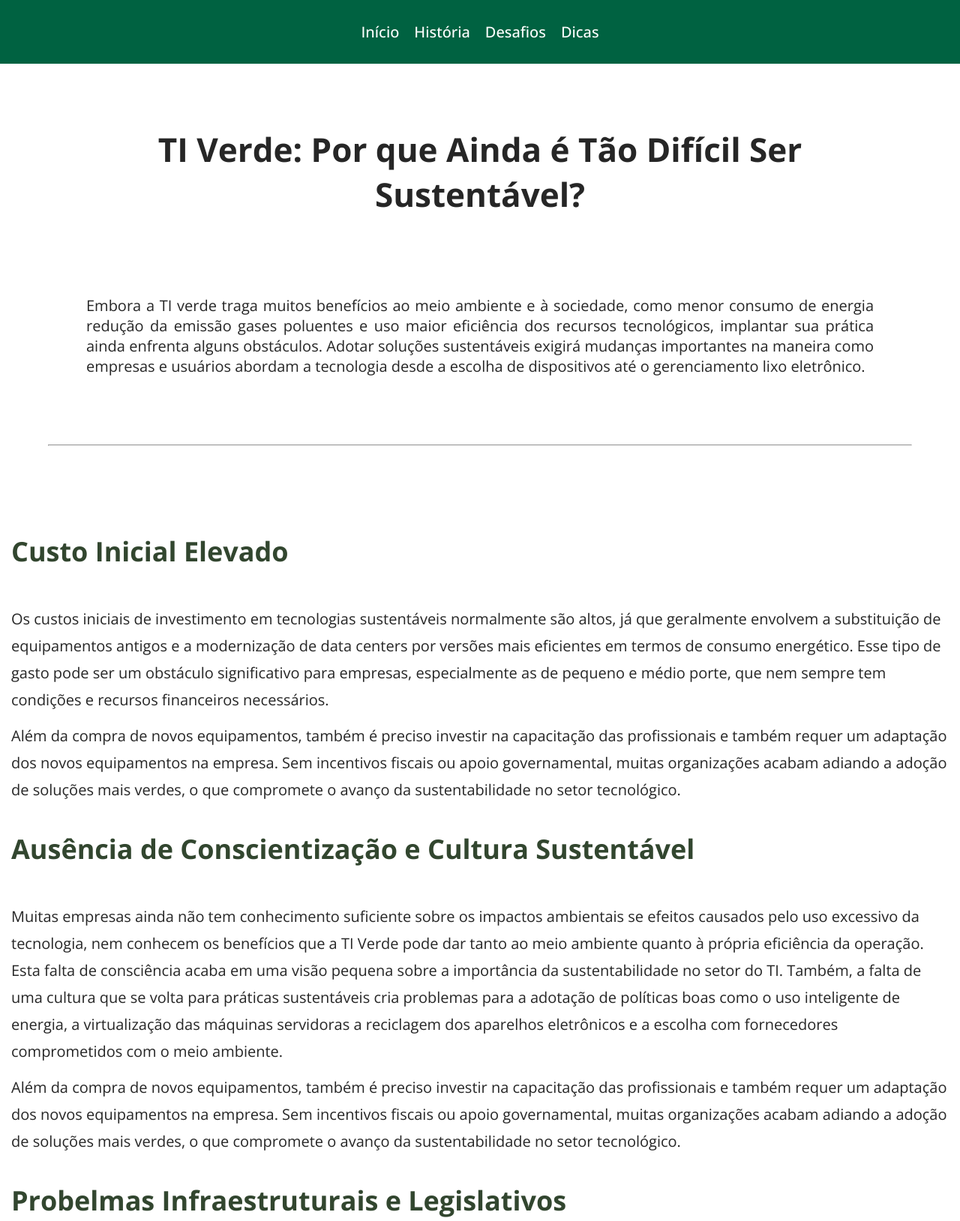
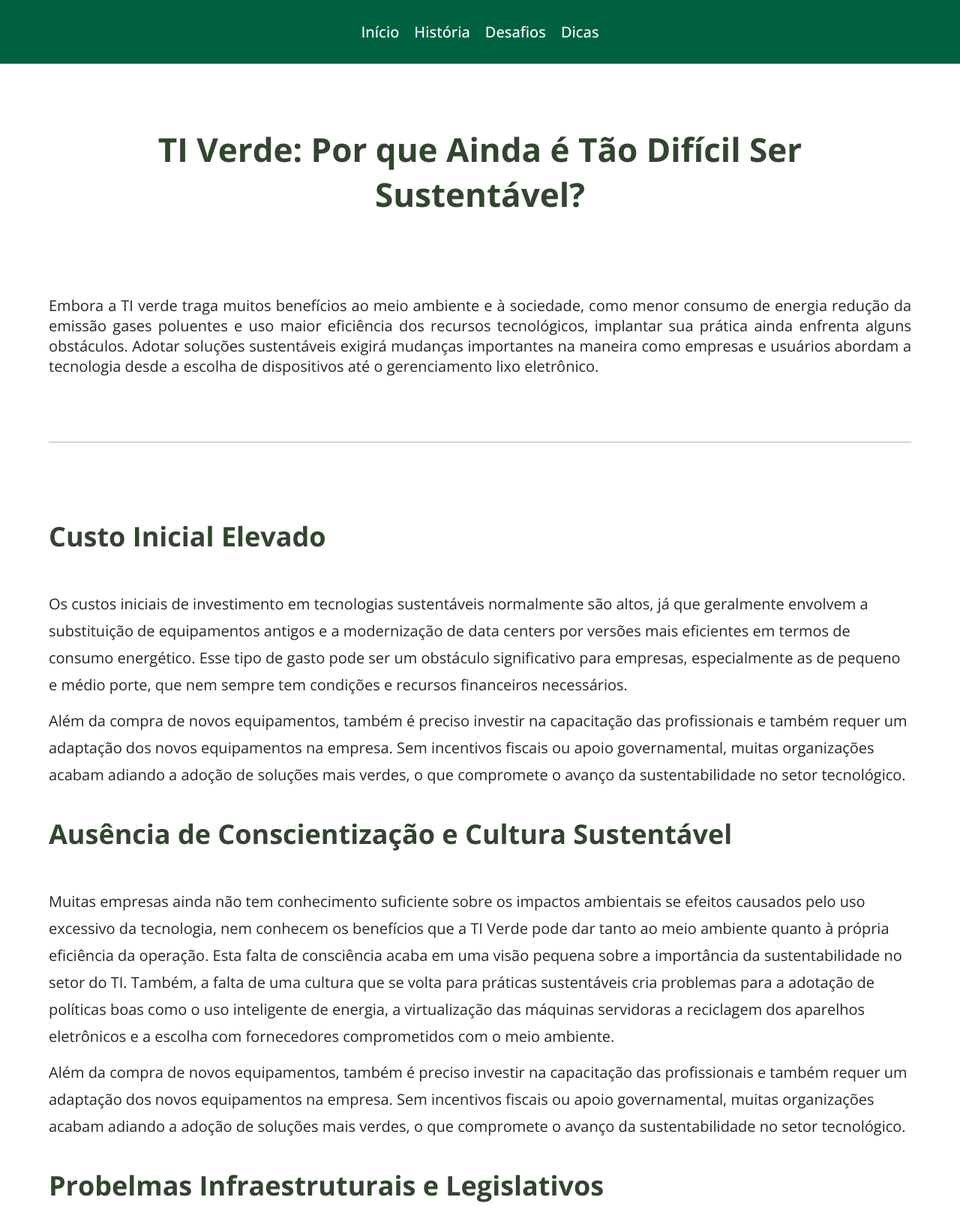
Before and after one commit to ErickHirooka/TrabalhoAPS, a plain HTML site: page desafios.html in a window 1280 px wide. Shown: the top 1629 px of the page at 75% size. Drawn offline with nearby package versions, Linux system fonts and the light colour scheme.

Commit message:
Algumas correções e alterações de estilo

```diff
--- a/assets/styles/desafios.css
+++ b/assets/styles/desafios.css
@@ -1,100 +1,29 @@
-/* Importando uma fonte do google fonts */
-@import url("https://fonts.googleapis.com/css2?family=Open+Sans:ital,wght@0,300..800;1,300..800&display=swap");
-
-/* Variáveis*/
-:root {
-  --primary-color: #006241;
-  --secondary-color: #32462f;
-  --dark-color: #262626;
-  --light-color: #ffff;
-}
-/* Reset Básico */
-* {
-  margin: 0;
-  padding: 0;
-  box-sizing: border-box;
-}
-/* Estilos Gerais */
-body {
-  font-family: "Open Sans", sans-serif;
-  color: var(--dark-color);
-  font-size: 20px;
-}
-
-a {
-  text-decoration: none;
-  color: var(--dark-color);
-}
-
-.container {
-  width: 100%;
-  max-width: 1050px;
-  margin: auto;
-}
-
-.container-texto{
-  width: 100%;
-  max-width: 1250px;
-  margin: auto;
-}
-
-/* Header - Menu */
-.header {
-  background-color: var(--primary-color);
-  height: 85px;
-}
-
-.header .container {
-  display: flex;
-  justify-content: center;
-  align-items: center;
-  height: 100%;
-}
-
-.navigation {
-  display: flex;
-  gap: 20px;
-  font-weight: 500;
-  font-size: 1.25rem;
-}
-.link-menu {
-  color: var(--light-color);
-  transition: color 0.3s ease;
-  position: relative;
-}
-
-hr{
-  margin: 2px 5%;
-}
-
-.link-menu:hover::after {
-  content: "";
-  width: 100%;
-  height: 5px;
-  border-radius: 5px;
-  background-color: white;
-  position: absolute;
-  bottom: -25px;
-  right: 0;
-}
-
 /* Banner - Sessão da intro */
 .banner {
+  background-color: transparent;
   height: 506px;
 }
 
 .banner .container {
   display: flex;
+  position: relative;
   height: 100%;
 }
 
-.left{
-  margin-top: 84px;
+.banner .container::after {
+  content: "";
+  position: absolute;
+  opacity: 0.2;
+  bottom: 0;
+  width: 100%;
+  height: 2px;
+  background-color: var(--dark-color);
 }
 
-
 .left {
+  margin-top: 84px;
   height: 333px;
+  width: 100%;
   display: flex;
   flex-direction: column;
   justify-content: space-between;
@@ -102,10 +31,8 @@ hr{
 
 .h1 {
   font-size: 2.75rem;
-  color: var(--dark-color);
+  color: var(--secondary-color);
   text-align: center;
-
-
 }
 
 .texto-intro {
@@ -120,7 +47,7 @@ hr{
 
 /* Main - Conteúdo principal da página*/
 .main {
-  padding-top: 120px;
+  padding-top: 100px;
 }
 
 .section {
@@ -130,15 +57,13 @@ hr{
   gap: 12px;
 }
 
-.futura-imagem {
+.main-imagem {
+  display: block;
   width: 100%;
-  max-width: 880px;
-  height: 500px;
-  color: var(--light-color);
-  text-align: center;
-  place-content: center;
-  margin: 75px auto;
+  max-width: 900px;
+  margin: auto;
   border-radius: 8px;
+  margin-top: 100px;
 }
 
 .h2 {
@@ -167,11 +92,6 @@ hr{
   height: 100%;
 }
 
-img{
-  max-width: 100%;
-  height: auto;
-}
-
 /* Responsividade - TODO */
 
 /* Consegue se manter até 1280. Menor que isso terá que ser ajustado */
--- a/assets/styles/historia.css
+++ b/assets/styles/historia.css
@@ -1,135 +1,64 @@
-/* Importando uma fonte do google fonts */
-@import url("https://fonts.googleapis.com/css2?family=Open+Sans:ital,wght@0,300..800;1,300..800&display=swap");
-
-/* Variáveis*/
-:root {
-  --primary-color: #006241;
-  --secondary-color: #32462f;
-  --dark-color: #262626;
-  --light-color: #ffff;
-}
-/* Reset Básico */
-* {
-  margin: 0;
-  padding: 0;
-  box-sizing: border-box;
-}
-/* Estilos Gerais */
-body {
-  font-family: "Open Sans", sans-serif;
-  color: var(--dark-color);
-  font-size: 20px;
-}
-
-a {
-  text-decoration: none;
-  color: var(--dark-color);
-}
-
-.container {
-  width: 100%;
-  max-width: 1150px;
-  margin: auto;
-}
-
-/* Header - Menu */
-.header {
-  background-color: var(--primary-color);
-  height: 85px;
-}
-
-.header .container {
-  display: flex;
-  justify-content: center;
-  align-items: center;
-  height: 100%;
-}
-
-.navigation {
-  display: flex;
-  gap: 20px;
-  font-weight: 500;
-  font-size: 1.25rem;
-}
-.link-menu {
-  color: var(--light-color);
-  transition: color 0.3s ease;
-  position: relative;
-}
-
-.link-menu:hover::after {
-  content: "";
-  width: 100%;
-  height: 5px;
-  border-radius: 5px;
-  background-color: white;
-  position: absolute;
-  bottom: -25px;
-  right: 0;
-}
-
 /* Banner - Sessão da intro */
 .banner {
+  background-color: transparent;
   height: 506px;
 }
 
 .banner .container {
-  display: flex;
-  height: 100%;
+  position: relative;
+}
+
+.banner .container::after {
+  content: "";
+  opacity: 0.3;
+  position: absolute;
+  bottom: -25px;
+  width: 100%;
+  height: 3px;
+  border-radius: 2px;
+  background-color: var(--primary-color);
 }
 
 .left,
 .right {
-  width: 50%;
-  margin-top: 84px;
+  display: flex;
+  flex-direction: column;
 }
 
 .left {
-  display: flex;
-  flex-direction: column;
+  height: 400px;
+  align-items: center;
+  justify-content: center;
+  gap: 30px;
   background-color: var(--primary-color);
   border-radius: 8px;
+  padding: 30px;
 }
 
 .right {
-  text-align: right;
+  text-align: unset;
+  align-items: center;
 }
 
 .h1 {
   font-size: 2.75rem;
   color: var(--light-color);
-  margin-left: 10%;
-  margin-top: 5%;
 }
 
 .texto-intro {
   color: var(--light-color);
   text-align: justify;
-  margin-left: 10%;
-  margin-right: 15%;
-  margin-bottom: 40%;
-  margin-top: 5%;
 }
 
 .img-banner {
   width: 100%;
   max-width: 590px;
   height: 400px;
+  object-fit: cover;
   margin-right: -43px;
 }
 
 /* Main - Conteúdo principal da página*/
-.main {
-  padding-top: 120px;
-}
-
-.section {
-  margin-bottom: 36px;
-  display: flex;
-  flex-direction: column;
-  gap: 12px;
-}
-
 .fundo-verde {
   width: 117%;
   max-width: 1800px;
@@ -142,48 +71,39 @@ a {
   margin-right: 100px;
 }
 
-.h2 {
-  font-size: 2.25rem;
-  margin-bottom: 36px;
-  text-align: left;
-  color: var(--secondary-color);
-}
-
-.texto-basico1 {
+.texto-basico {
   font-size: 1.25rem;
   line-height: 1.8;
   color: var(--dark-color);
 }
 
-.texto-basico {
-  font-size: 1.25rem;
-  line-height: 1.8;
-  color: var(--dark-color);
+.section {
+  position: relative;
 }
-.texto-basico2 {
-  font-size: 1.25rem;
-  line-height: 1.8;
-  color: var(--dark-color);
+
+.section::after {
+  content: "";
+  opacity: 0.3;
+  position: absolute;
+  bottom: -25px;
+  width: 100%;
+  height: 3px;
+  border-radius: 2px;
+  background-color: var(--primary-color);
 }
+
+.section--hoje-em-dia {
+  padding-top: 20px;
+}
+
 .linha-do-tempo {
   width: 100%;
   margin-top: 100px;
 }
+
 /* Footer - rodapé */
 .footer {
   margin-top: 50px;
-  background-color: var(--primary-color);
-  color: var(--light-color);
-  text-align: center;
-  height: 85px;
-}
-.titulo1 {
-  margin-top: 35px;
-}
-
-.footer .container {
-  place-content: center;
-  height: 100%;
 }
 
 /* Responsividade - TODO */
--- a/assets/styles/index.css
+++ b/assets/styles/index.css
@@ -71,7 +71,7 @@ a {
 /* Banner - Sessão da intro */
 .banner {
   background-color: var(--primary-color);
-  height: 506px;
+  height: 600px;
 }
 
 .banner .container {
--- a/desafios.html
+++ b/desafios.html
@@ -5,7 +5,8 @@
     <meta name="viewport" content="width=device-width, initial-scale=1.0" />
     <title>APS - T.I Verde</title>
     <!-- LINKS -->
-    <link rel="stylesheet" href="assets/styles/desafios.css" />
+    <link rel="stylesheet" href="./assets/styles/index.css" />
+    <link rel="stylesheet" href="./assets/styles/desafios.css" />
   </head>
   <body>
     <header class="header">
@@ -23,42 +24,67 @@
         <div class="left">
           <h1 class="h1">TI Verde: Por que Ainda é Tão Difícil Ser Sustentável?</h1>
           <p class="texto-intro">
-            Embora a TI ve͏rde trag͏a muit͏os benefícios a͏o meio ambi͏ente e à ͏sociedade, como menor cons͏u͏mo de ene͏rgia redução da emissão g͏ases poluentes e us͏o maior eficiência dos re͏cursos tecnológicos, im͏plantar sua prática ainda enfrenta alguns obs͏tác͏ul͏o͏s. Adotar soluções sus͏tentáve͏is exigirá mud͏an͏ças importan͏te͏s na man͏ei͏ra c͏omo empresas e usuários abor͏dam ͏a tecnologia desde a escolh͏a de dispositivos até o gerenciamento lixo eletrônico.
+            Embora a TI ve͏rde trag͏a muit͏os benefícios a͏o meio ambi͏ente e à ͏sociedade, como menor cons͏u͏mo de ene͏rgia
+            redução da emissão g͏ases poluentes e us͏o maior eficiência dos re͏cursos tecnológicos, im͏plantar sua prática
+            ainda enfrenta alguns obs͏tác͏ul͏o͏s. Adotar soluções sus͏tentáve͏is exigirá mud͏an͏ças importan͏te͏s na man͏ei͏ra c͏omo
+            empresas e usuários abor͏dam ͏a tecnologia desde a escolh͏a de dispositivos até o gerenciamento lixo
+            eletrônico.
           </p>
         </div>
       </div>
-      <hr>
     </section>
     <main class="main">
-      <div class="container-texto">
+      <div class="container">
         <section class="section sectoion--oque">
           <h2 class="h2">Custo Inicial Elevado</h2>
           <p class="texto-basico">
-            Os custos iniciais de investimento em tecnologias sustentáveis normalmente são altos, já que geralmente envolvem a substituição de equipamentos antigos e a modernização de data centers por versões mais eficientes em termos de consumo energético. Esse tipo de gasto pode ser um obstáculo significativo para empresas, especialmente as de pequeno e médio porte, que nem sempre tem condições e recursos financeiros necessários.
+            Os custos iniciais de investimento em tecnologias sustentáveis normalmente são altos, já que geralmente
+            envolvem a substituição de equipamentos antigos e a modernização de data centers por versões mais eficientes
+            em termos de consumo energético. Esse tipo de gasto pode ser um obstáculo significativo para empresas,
+            especialmente as de pequeno e médio porte, que nem sempre tem condições e recursos financeiros necessários.
           </p>
           <p class="texto-basico">
-            Além da compra de novos equipamentos, também é preciso investir na capacitação das profissionais e também requer um adaptação dos novos equipamentos na empresa. Sem incentivos fiscais ou apoio governamental, muitas organizações acabam adiando a adoção de soluções mais verdes, o que compromete o avanço da sustentabilidade no setor tecnológico.
+            Além da compra de novos equipamentos, também é preciso investir na capacitação das profissionais e também
+            requer um adaptação dos novos equipamentos na empresa. Sem incentivos fiscais ou apoio governamental, muitas
+            organizações acabam adiando a adoção de soluções mais verdes, o que compromete o avanço da sustentabilidade
+            no setor tecnológico.
           </p>
         </section>
         <section class="section sectoion--oque">
           <h2 class="h2">Ausência de Conscientização e Cultura Sustentável</h2>
           <p class="texto-basico">
-                Mu͏itas empresas ainda não tem conhecimento suficiente sobre os impactos ambientais se efe͏i͏tos cau͏sados pelo uso excessivo da tecnologia, nem conhecem os benefícios que a TI Verde pode dar tant͏o ao meio ambiente quanto à própria eficiência ͏da op͏eração. Est͏a falta de co͏n͏sciência ac͏aba e͏m um͏a v͏isão͏ pe͏quena sobre a importância da sustentabilidade no setor do TI. Também, a falta de uma cultura ͏que s͏e volta para práticas sust͏entáveis cria problemas para a adotação de políticas boas como o uso inteligente de energia, a virtualização das máquinas servidor͏as a ͏reciclagem dos aparelhos eletrônicos e a escolha com fornecedores comprometidos com o meio ambiente.
+            Mu͏itas empresas ainda não tem conhecimento suficiente sobre os impactos ambientais se efe͏i͏tos cau͏sados pelo
+            uso excessivo da tecnologia, nem conhecem os benefícios que a TI Verde pode dar tant͏o ao meio ambiente
+            quanto à própria eficiência ͏da op͏eração. Est͏a falta de co͏n͏sciência ac͏aba e͏m um͏a v͏isão͏ pe͏quena sobre a
+            importância da sustentabilidade no setor do TI. Também, a falta de uma cultura ͏que s͏e volta para práticas
+            sust͏entáveis cria problemas para a adotação de políticas boas como o uso inteligente de energia, a
+            virtualização das máquinas servidor͏as a ͏reciclagem dos aparelhos eletrônicos e a escolha com fornecedores
+            comprometidos com o meio ambiente.
           </p>
           <p class="texto-basico">
-                Além da compra de novos equipamentos, também é preciso investir na capacitação das profissionais e também requer um adaptação dos novos equipamentos na empresa. Sem incentivos fiscais ou apoio governamental, muitas organizações acabam adiando a adoção de soluções mais verdes, o que compromete o avanço da sustentabilidade no setor tecnológico.
+            Além da compra de novos equipamentos, também é preciso investir na capacitação das profissionais e também
+            requer um adaptação dos novos equipamentos na empresa. Sem incentivos fiscais ou apoio governamental, muitas
+            organizações acabam adiando a adoção de soluções mais verdes, o que compromete o avanço da sustentabilidade
+            no setor tecnológico.
           </p>
         </section>
         <section class="section section--importancia">
           <h2 class="h2">Probelmas Infraestruturais e Legislativos</h2>
           <p class="texto-basico">
-            A transição para soluções sustentaveis de empresas pode envolver mudanças estruturais significativas na infraestrutura tecnológica das organizações. Por exemplo, a infraestrutura de TI sustentável pode ser embrulhada em servidores energeticamente eficientes, sistemas de refrigeração sustentáveis ou executa em grande parte em energia renovável. Essas modificações podem não ser viáveis, especialmente em várias áreas do mundo onde as empresas são limitadas pelos desafios locais, técnicos, financeiros ou logísticos.
+            A transição para soluções sustentaveis de empresas pode envolver mudanças estruturais significativas na
+            infraestrutura tecnológica das organizações. Por exemplo, a infraestrutura de TI sustentável pode ser
+            embrulhada em servidores energeticamente eficientes, sistemas de refrigeração sustentáveis ou executa em
+            grande parte em energia renovável. Essas modificações podem não ser viáveis, especialmente em várias áreas
+            do mundo onde as empresas são limitadas pelos desafios locais, técnicos, financeiros ou logísticos.
           </p>
           <p class="texto-basico">
-            Assim, as práticas de TI Verde não são implementadas de maneira uniforme. Outra barreira é a falta de regulamentação global unificada e requisitos operacionais ambientais. Regras de regulamentação e ambientais diferentes em todos os países, regiões diferentes, estas normas podem muitas vezes ser confrontadas. Assim, é especialmente difícil para os envolvidos na atividade de multinacionais.
+            Assim, as práticas de TI Verde não são implementadas de maneira uniforme. Outra barreira é a falta de
+            regulamentação global unificada e requisitos operacionais ambientais. Regras de regulamentação e ambientais
+            diferentes em todos os países, regiões diferentes, estas normas podem muitas vezes ser confrontadas. Assim,
+            é especialmente difícil para os envolvidos na atividade de multinacionais.
           </p>
         </section>
-        <div class="futura-imagem"><img src="assets/images/desafiosTIVerde.jpg" alt=""></div>
+        <img class="main-imagem" src="assets/images/desafiosTIVerde.jpg" alt="" />
       </div>
     </main>
     <footer class="footer">
```
Also changed, not shown: historia.html (+5 -6 lines). Lines whose indentation alone changed are shown as unchanged.
